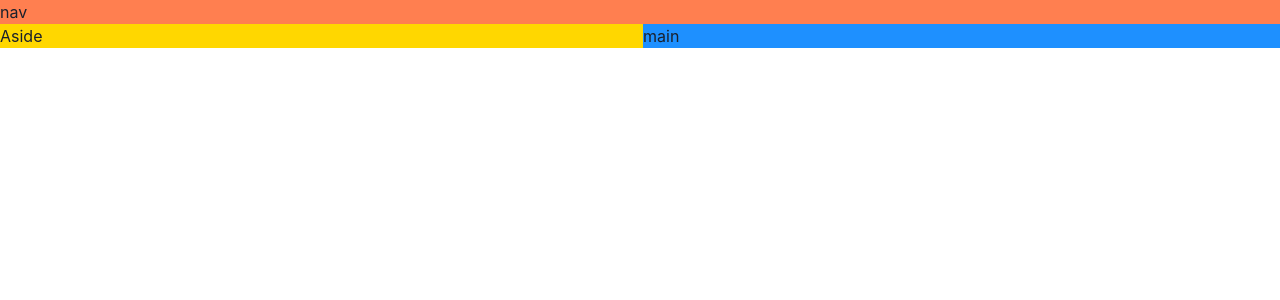
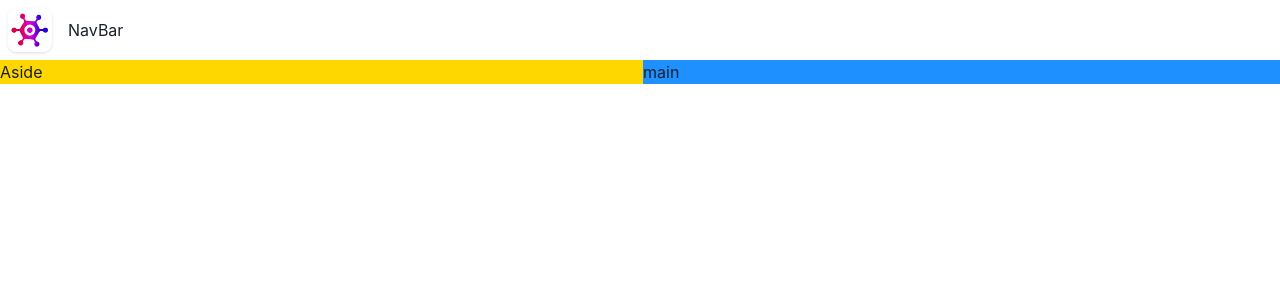
Before and after one commit to AmrutaJay/game-newhub, a React (Vite) app: page / in a window 1280 px wide. Shown: the top 300 px of the page. Built offline with nearby package versions, Linux system fonts and the light colour scheme.

Commit message:
Build a Navbar

```diff
--- a/src/App.tsx
+++ b/src/App.tsx
@@ -1,4 +1,5 @@
 import { Button, ButtonGroup, Grid, GridItem , Show} from '@chakra-ui/react'
+import NavBar from './components/NavBar';
 
 function App() {
 return (
@@ -6,12 +7,15 @@
     base:`"nav" "main" `,
     lg :`"nav nav" "aside main"`
      }}>
-<GridItem area='nav' bg='coral'>nav</GridItem>
+<GridItem area='nav' >
+    <NavBar />
+</GridItem>
 <Show above= "lg">
 <GridItem area='aside' bg='gold'>
     Aside
     </GridItem>
     </Show>
+
 <GridItem area='main' bg='dodgerblue'>main</GridItem>
 
 </Grid>
--- /dev/null
+++ b/src/components/NavBar.tsx
@@ -0,0 +1,13 @@
+import { HStack, Image, Text, Textarea } from '@chakra-ui/react'
+import logo from '../assets/logo.webp'
+
+const NavBar = () => {
+  return (
+    <HStack>
+        <Image src={logo} boxSize ='60px'/>
+        <Text>NavBar</Text>
+    </HStack>
+  )
+}
+
+export default NavBar
```
Also changed, not shown: src/assets/logo.webp (added).
